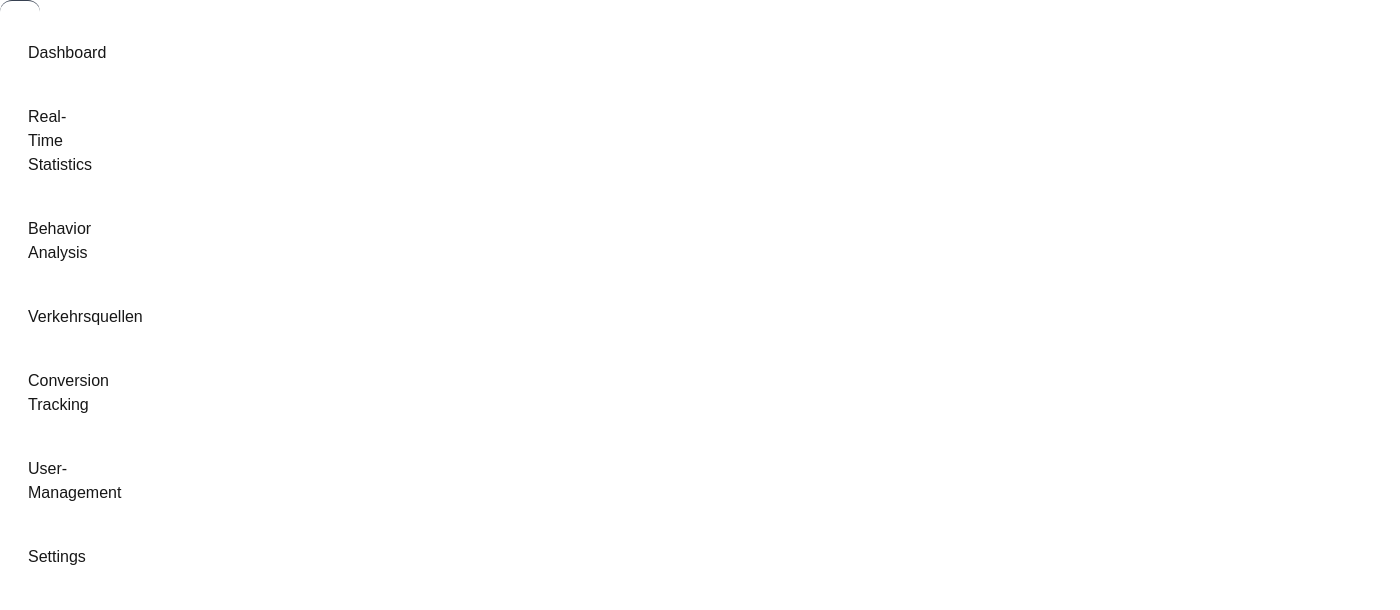
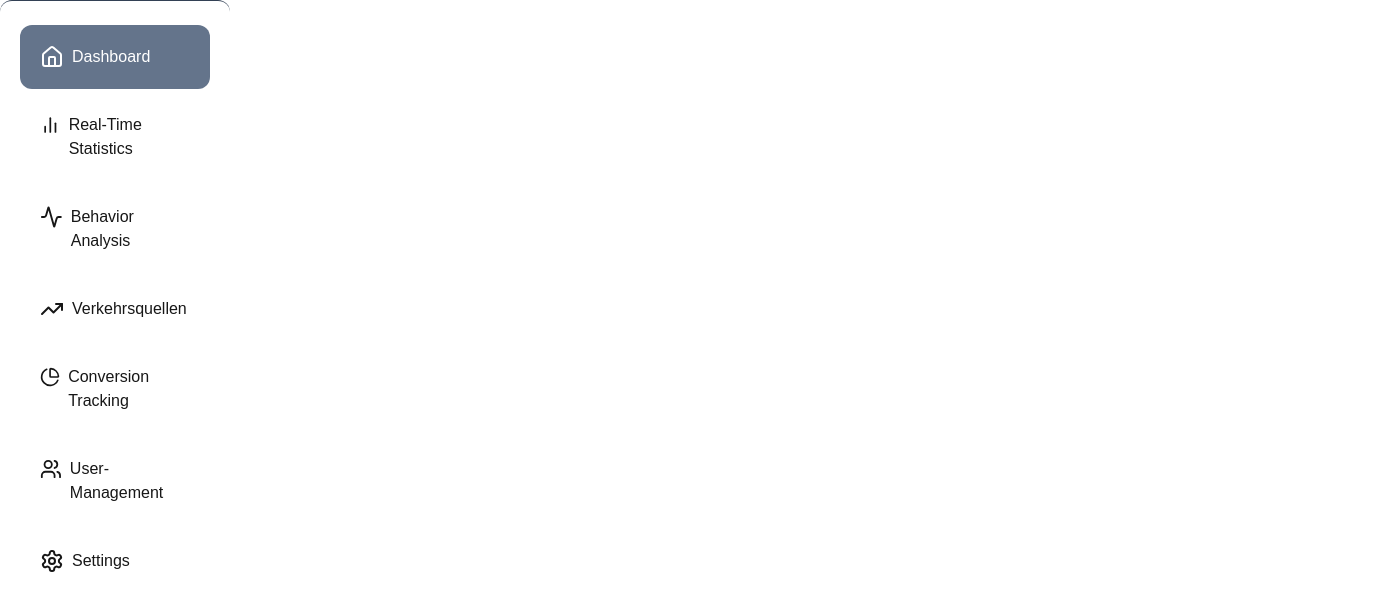
Before and after one commit to VisuaLens/VisuaLens, a Next.js app in the folder src/frontend/: page /dashboard in a window 1280 px wide. Shown: the top 610 px of the page, 1400 px wide, since content can reach past the window. Built offline with nearby package versions, Linux system fonts and the light colour scheme.

Commit message:
created Data Structure and finished Navbar

```diff
--- /dev/null
+++ b/src/frontend/src/app/behavior/page.tsx
@@ -0,0 +1,13 @@
+import NavBar from "../components/navbar";
+import Footer from '../components/footer'
+
+export default function realtime() {
+
+    return (
+        <>
+            <NavBar site={"behavior"} />
+            <main></main>
+            <Footer />
+        </>
+    )
+}
--- /dev/null
+++ b/src/frontend/src/app/components/footer.tsx
@@ -0,0 +1,3 @@
+export default function footer() {
+    return <></>
+}
--- a/src/frontend/src/app/components/navbar.tsx
+++ b/src/frontend/src/app/components/navbar.tsx
@@ -1,19 +1,60 @@
 import { House, BarChart2, Activity, TrendingUp, PieChart, Users, Settings } from 'lucide-react';
 
-export default function NavBar() {
+type siteprob = {
+  site: string;
+}
+
+export default function NavBar({ site }: siteprob) {
   return (
     <>
-        <nav className='pr-[1400px] mb-[100%]'>
-            <div className='p-[20px] border-t border-gray-700 pb-[100%] h-screen bg-white rounded-xl '>
-                <div className='flex py-[20px]'><House /><a href="" className='ml-2'>Dashboard</a></div>
-                <div className='flex py-[20px]'><BarChart2 /><a href="" className='ml-2'>Real-Time Statistics</a></div>
-                <div className='flex py-[20px]'><Activity /><a href="" className='ml-2'>Behavior Analysis</a></div>
-                <div className='flex py-[20px]'><TrendingUp /><a href="" className='ml-2'>Verkehrsquellen</a></div>
-                <div className='flex py-[20px]'><PieChart /><a href="" className='ml-2'>Conversion Tracking</a></div>
-                <div className='flex py-[20px] '><Users /><a href="" className='ml-2'>User-Management</a></div>
-                <div className='flex py-[20px]'><Settings /><a href="" className='ml-2'>Settings</a></div>
-            </div>
-        </nav>
+      <nav className='fixed top-0 left-0 h-screen pr-[82%]'>
+        <div className='p-[20px] border-t border-slate-700 h-screen bg-white rounded-xl'>
+          <li className='list-none'>
+            <ul>
+              <div className={`flex p-[20px] rounded-xl transition-all duration-500 ease-out ${site === 'dashboard' ? 'bg-slate-500 text-white' : 'hover:bg-slate-500 hover:text-white'} my-1`}>
+                <House />
+                <a href="/" className='ml-2'>Dashboard</a>
+              </div>
+            </ul>
+            <ul>
+              <div className={`flex p-[20px] rounded-xl transition-all duration-500 ease-out ${site === 'realtime' ? 'bg-slate-500 text-white' : 'hover:bg-slate-500 hover:text-white'} my-1`}>
+                <BarChart2 />
+                <a href="/realtime" className='ml-2'>Real-Time Statistics</a>
+              </div>
+            </ul>
+            <ul>
+              <div className={`flex p-[20px] rounded-xl transition-all duration-500 ease-out ${site === 'behavior' ? 'bg-slate-500 text-white' : 'hover:bg-slate-500 hover:text-white'} my-1`}>
+                <Activity />
+                <a href="/behavior" className='ml-2'>Behavior Analysis</a>
+              </div>
+            </ul>
+            <ul>
+              <div className={`flex p-[20px] rounded-xl transition-all duration-500 ease-out ${site === 'sources' ? 'bg-slate-500 text-white' : 'hover:bg-slate-500 hover:text-white'} my-1`}>
+                <TrendingUp />
+                <a href="/traffic" className='ml-2'>Verkehrsquellen</a>
+              </div>
+            </ul>
+            <ul>
+              <div className={`flex p-[20px] rounded-xl transition-all duration-500 ease-out ${site === 'conversion' ? 'bg-slate-500 text-white' : 'hover:bg-slate-500 hover:text-white'} my-1`}>
+                <PieChart />
+                <a href="/conversion" className='ml-2'>Conversion Tracking</a>
+              </div>
+            </ul>
+            <ul>
+              <div className={`flex p-[20px] rounded-xl transition-all duration-500 ease-out ${site === 'user' ? 'bg-slate-500 text-white' : 'hover:bg-slate-500 hover:text-white'} my-1`}>
+                <Users />
+                <a href="/user" className='ml-2'>User-Management</a>
+              </div>
+            </ul>
+            <ul>
+              <div className={`flex p-[20px] rounded-xl transition-all duration-500 ease-out ${site === 'settings' ? 'bg-slate-500 text-white' : 'hover:bg-slate-500 hover:text-white'} my-1`}>
+                <Settings />
+                <a href="/settings" className='ml-2'>Settings</a>
+              </div>
+            </ul>
+          </li>
+        </div>
+      </nav>
     </>
   );
 }
--- /dev/null
+++ b/src/frontend/src/app/conversion/page.tsx
@@ -0,0 +1,13 @@
+import NavBar from "../components/navbar";
+import Footer from '../components/footer'
+
+export default function realtime() {
+
+    return (
+        <>
+            <NavBar site={"conversion"} />
+            <main></main>
+            <Footer />
+        </>
+    )
+}
--- a/src/frontend/src/app/dashboard/page.tsx
+++ b/src/frontend/src/app/dashboard/page.tsx
@@ -4,7 +4,7 @@ export default function dashboard() {
 
     return (
         <>
-            <nav><NavBar /></nav>
+            <nav><NavBar site={"dashboard"}/></nav>
             <main></main>
             <footer></footer>
         </>
--- /dev/null
+++ b/src/frontend/src/app/realtime/page.tsx
@@ -0,0 +1,13 @@
+import NavBar from "../components/navbar";
+import Footer from '../components/footer'
+
+export default function realtime() {
+
+    return (
+        <>
+            <NavBar site={"realtime"} />
+            <main></main>
+            <Footer />
+        </>
+    )
+}
--- /dev/null
+++ b/src/frontend/src/app/settings/page.tsx
@@ -0,0 +1,13 @@
+import NavBar from "../components/navbar";
+import Footer from '../components/footer'
+
+export default function realtime() {
+
+    return (
+        <>
+            <NavBar site={"settings"} />
+            <main></main>
+            <Footer />
+        </>
+    )
+}
--- /dev/null
+++ b/src/frontend/src/app/traffic/page.tsx
@@ -0,0 +1,13 @@
+import NavBar from "../components/navbar";
+import Footer from '../components/footer'
+
+export default function realtime() {
+
+    return (
+        <>
+            <NavBar site={"sources"} />
+            <main></main>
+            <Footer />
+        </>
+    )
+}
--- /dev/null
+++ b/src/frontend/src/app/user/page.tsx
@@ -0,0 +1,13 @@
+import NavBar from "../components/navbar";
+import Footer from '../components/footer'
+
+export default function realtime() {
+
+    return (
+        <>
+            <NavBar site={"user"} />
+            <main></main>
+            <Footer />
+        </>
+    )
+}
```
